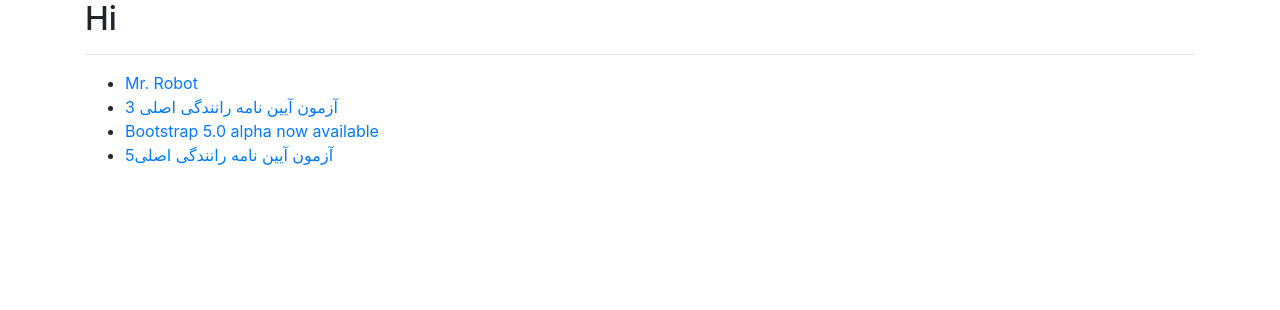
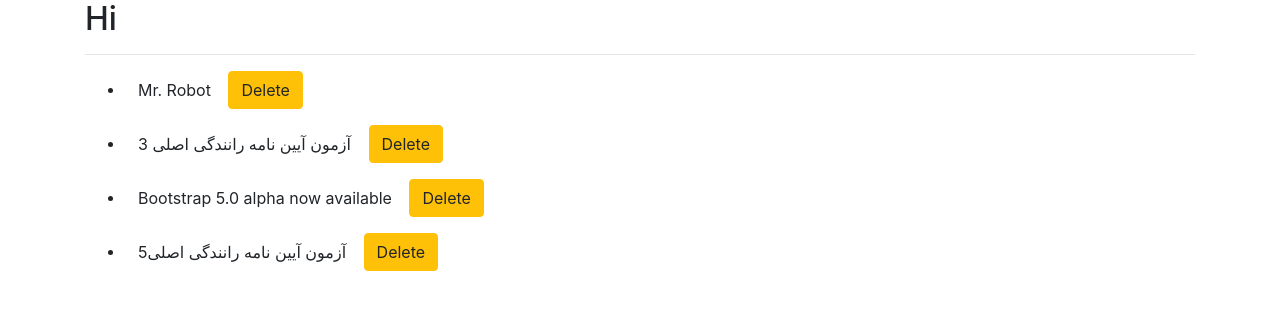
Before and after one commit to soheil75/dgango-class-base-view, a Django app: page / in a window 1280 px wide. Shown: the part 56-366 px from the top of the page. Run offline with Django 3.2, Linux system fonts and the light colour scheme; data comes from the database, SQL or seed files in the repository; both versions use the stored data as it was after the commit.

Commit message:
DeleteView

```diff
--- a/A/A/first/templates/first/home.html
+++ b/A/A/first/templates/first/home.html
@@ -5,7 +5,10 @@
     <hr>
     <ul>
         {% for todo in todos %}
-        <li><a href="{% url 'first:detail_todo' todo.slug %}">{{ todo.title }}</a></li>
+        <li class="mb-3">
+            <a class="btn" href="{% url 'first:detail_todo' todo.slug %}">{{ todo.title }}</a>
+            <a class="btn btn-warning" href="{% url 'first:delete_todo' todo.id %}">Delete</a>
+        </li>
         {% endfor %}
     </ul>
 {% endblock %}
--- a/A/A/first/urls.py
+++ b/A/A/first/urls.py
@@ -6,4 +6,5 @@ urlpatterns = [
     path('', views.Home.as_view(), name='home'),
     path('create/', views.TodoCreate.as_view(), name='create_todo'),
     path('<slug:myslug>', views.DetailTodo.as_view(), name='detail_todo'),
+    path('delete/<int:pk>/', views.DeleteTodo.as_view(), name='delete_todo'),
 ]
--- a/A/A/first/views.py
+++ b/A/A/first/views.py
@@ -14,7 +14,9 @@ from django.urls import reverse_lazy
 from django.utils.text import slugify
 from django.contrib import messages
 
-from django.views.generic import CreateView
+from django.views.generic.edit import CreateView
+
+from django.views.generic.edit import DeleteView
 
 # class Home(View):
 #     template_name = "first/home.html"
@@ -81,3 +83,8 @@ class TodoCreate(CreateView):
         todo.save()
         messages.success(self.request,'your todo saved','success')
         return super().form_valid(form)
+
+class DeleteTodo(DeleteView):
+    model = Todo
+    template_name = "first/todo_delete.html"
+    success_url = reverse_lazy('first:home')
```
Also changed, not shown: A/A/first/templates/first/todo_delete.html (added, +9 -0 lines), A/A/db.sqlite3.
